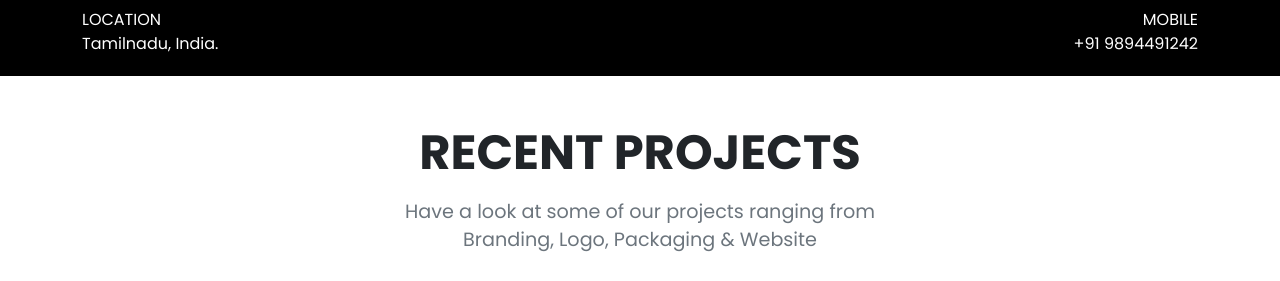
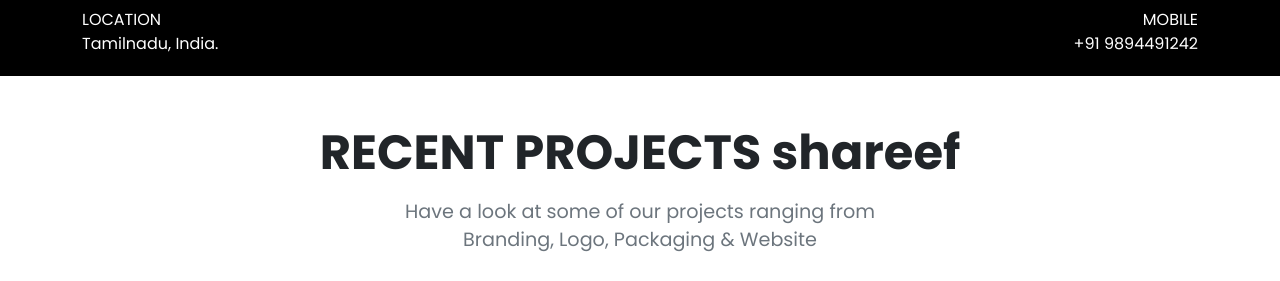
Before and after one commit to Mohamed-Shareef/bootproject, a website: page index.html in a window 1280 px wide. Shown: the part 780-1061 px from the top of the page. Drawn offline with nearby package versions, Linux system fonts and the light colour scheme.

Commit message:
changes-for-custom-test

```diff
--- a/index.html
+++ b/index.html
@@ -116,7 +116,7 @@
       <div class="container mt-5">
         <div class="row text-center">
           <div class="col-12">
-            <h1 class="project-title">RECENT PROJECTS</h1>
+            <h1 class="project-title">RECENT PROJECTS shareef</h1>
             <p class="project-subtitle">
               Have a look at some of our projects ranging from<br />Branding,
               Logo, Packaging & Website
```
